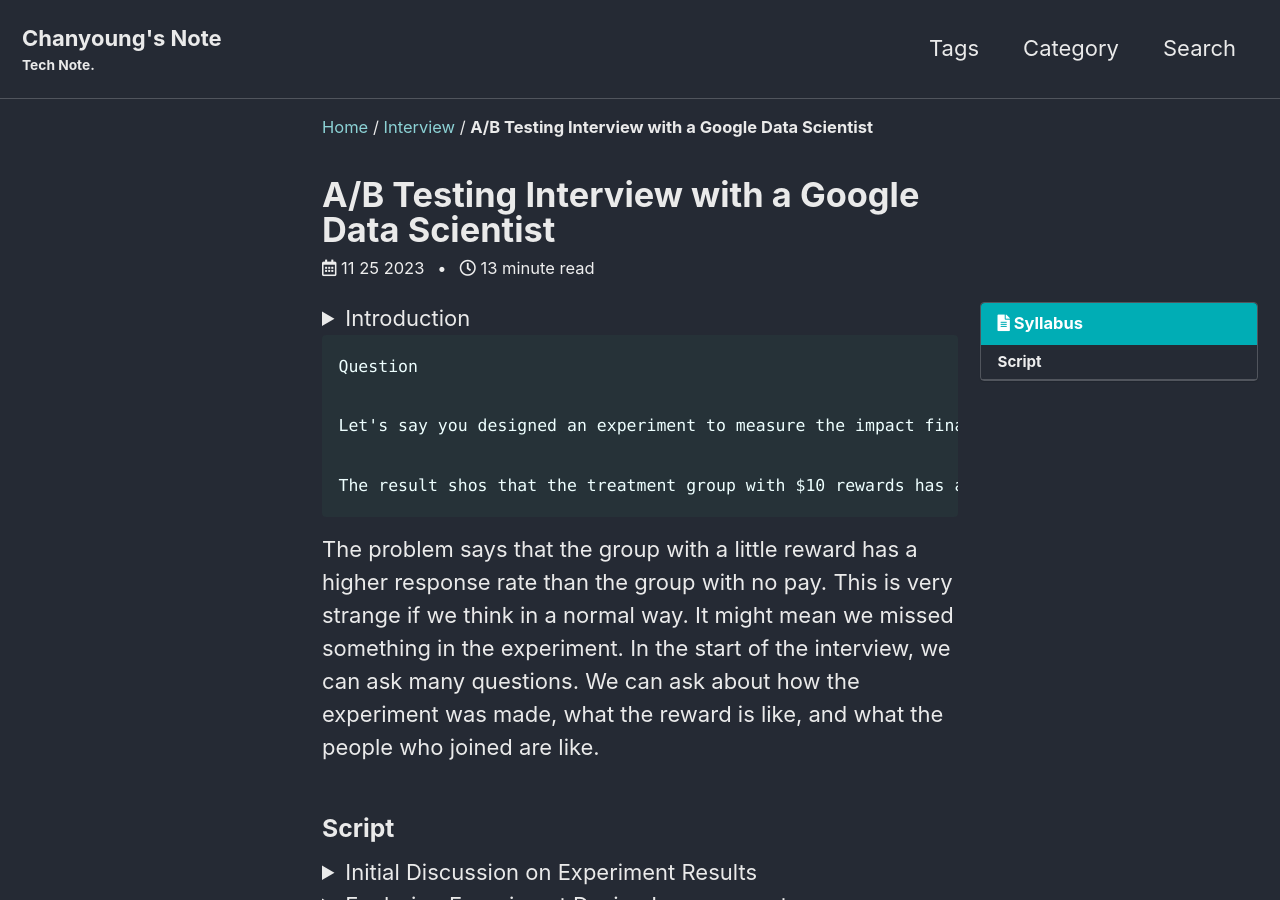
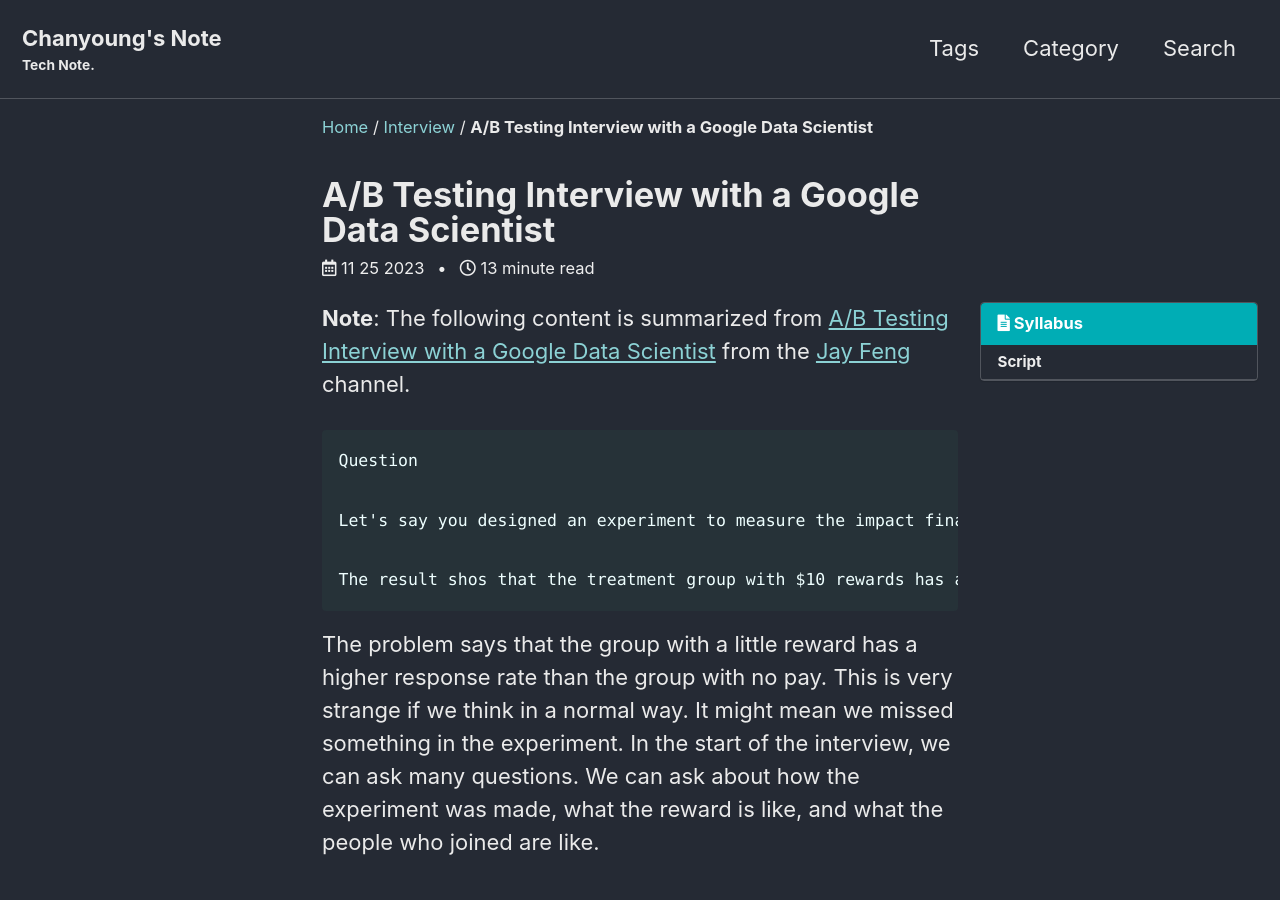
Before and after one commit to PyChanyoung/PyChanyoung.github.io, a Jekyll site: the page built from _posts/2023-11-25-ABTestingInterviewwithaGoogleDataScientist.md, in a window 1280 px wide and 900 px high. Built offline with Jekyll 4.4.1, drawn with Linux system fonts in a browser that asks for light colours; cached includes are drawn as plain includes; some web fonts are replaced; comment, search, counter and statistics services are not loaded.

Commit message:
Making sections

````diff
--- a/_posts/2023-11-25-ABTestingInterviewwithaGoogleDataScientist.md
+++ b/_posts/2023-11-25-ABTestingInterviewwithaGoogleDataScientist.md
@@ -9,12 +9,7 @@ toc_label: Syllabus
 author_profile: false
 ---
 
-<details>
-  <summary>Introduction</summary>
-  <p>
-    **Note**: The following content is summarized from [A/B Testing Interview with a Google Data Scientist](https://youtu.be/2sWVLMVQsu0) from the [Jay Feng](https://www.youtube.com/@iqjayfeng) channel.
-  </p>
-</details>
+**Note**: The following content is summarized from [A/B Testing Interview with a Google Data Scientist](https://youtu.be/2sWVLMVQsu0) from the [Jay Feng](https://www.youtube.com/@iqjayfeng) channel.
 
 ```
 Question
````
